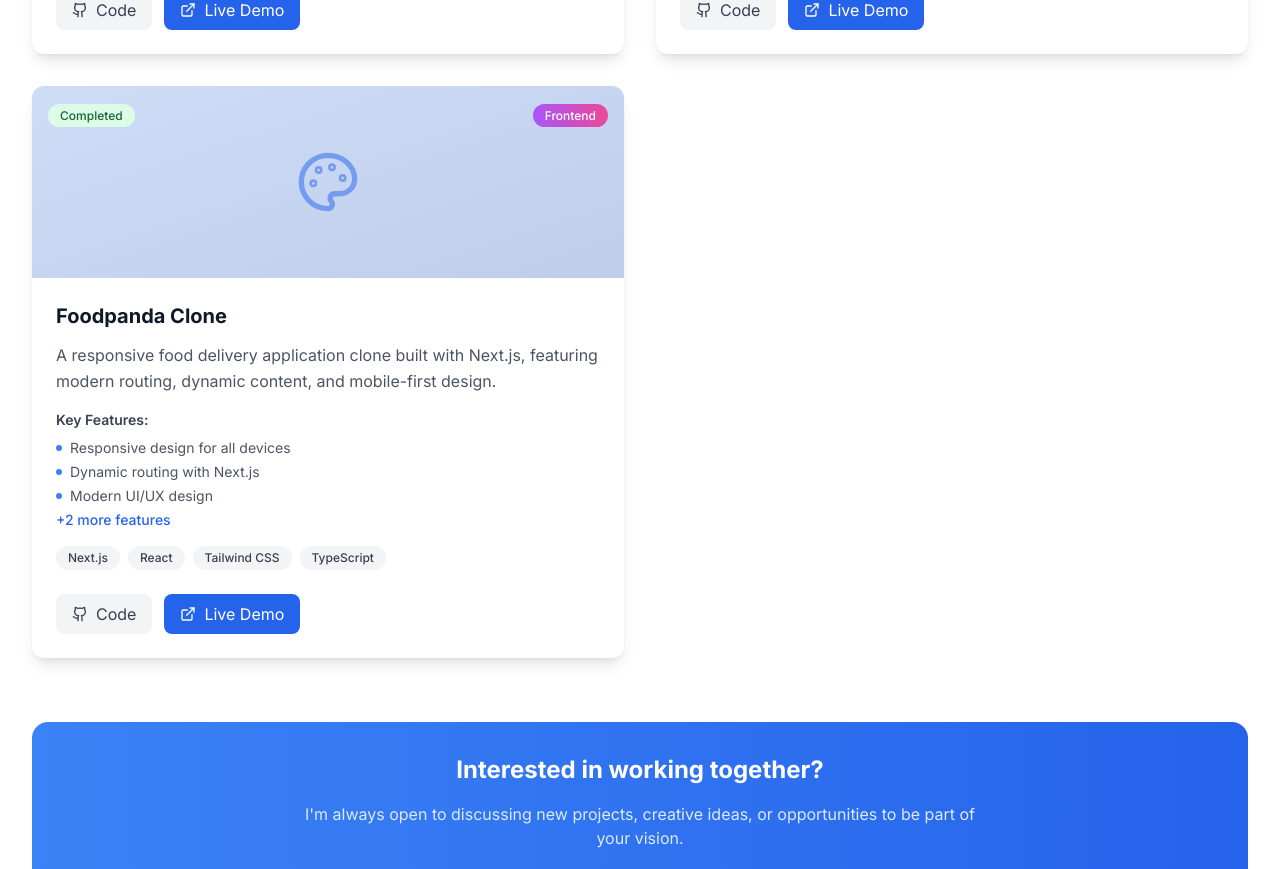
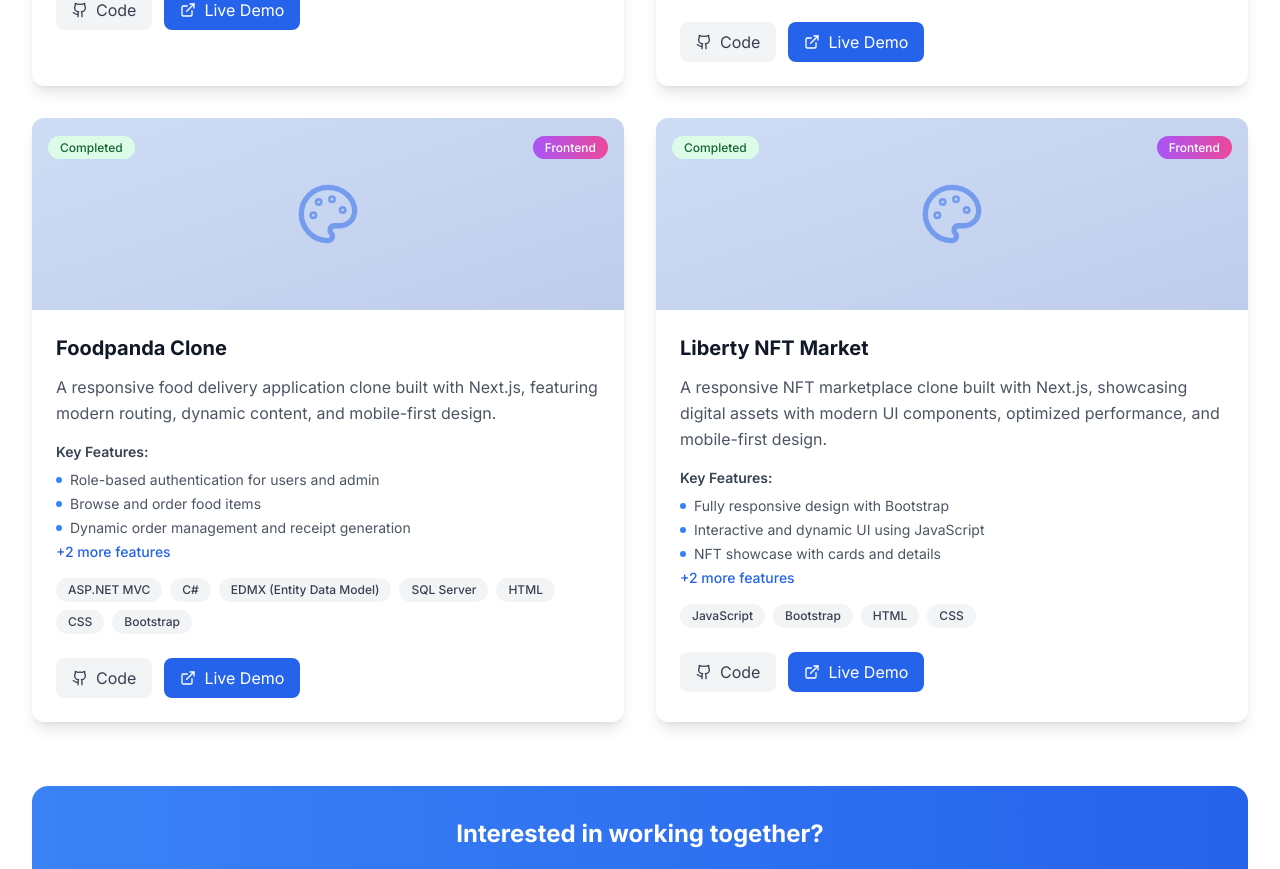
Before and after one commit to AbdullahRana18/react-portfolio, a React (Vite) app: page / in a window 1280 px wide. Shown: the part 3506-4375 px from the top of the page. Built offline with nearby package versions, Linux system fonts and the light colour scheme.

Commit message:
updated chatbot and components

```diff
--- a/src/components/Chatbot.jsx
+++ b/src/components/Chatbot.jsx
@@ -41,7 +41,7 @@
     },
     projects: {
       keywords: ['projects', 'portfolio', 'work', 'applications', 'built', 'developed'],
-      response: "Abdullah has worked on several key projects:\n\n1. **Job Portal with Skill Matching** - React + Tailwind + ASP.NET Web API + SQL Server\n2. **Student Management System** - ASP.NET Core MVC + EF Core + SQL Server + Bootstrap\n3. **Foodpanda Clone** - Next.js + React + Tailwind\n\nYou can find more details about these projects in the Projects section of his portfolio."
+      response: "Abdullah has worked on several key projects:\n\n1. **Job Portal with Skill Matching** - React + Tailwind + ASP.NET Web API + SQL Server\n2. **Student Management System** - ASP.NET Core MVC + EF Core + SQL Server + Bootstrap\n3. **Foodpanda Clone** - ASP.NET MVC', 'C#', 'EDMX (Entity Data Model)', 'SQL Server', 'HTML', 'CSS', 'Bootstrap\n\nYou can find more details about these projects in the Projects section of his portfolio."
     },
     contact: {
       keywords: ['contact', 'email', 'phone', 'location', 'reach', 'get in touch'],
--- a/src/components/Projects.jsx
+++ b/src/components/Projects.jsx
@@ -28,7 +28,7 @@
       title: 'Student Management System',
       description: 'A complete educational management system with multi-role support, attendance tracking, and grade management for educational institutions.',
       image: '/api/placeholder/600/400',
-      technologies: ['ASP.NET Core MVC', 'Entity Framework', 'SQL Server', 'Bootstrap'],
+      technologies: ['ASP.NET Core MVC', 'Entity Framework', 'SQL Server', 'Bootstrap','MVC Web Api'],
       features: [
         'Multi-role authentication (Admin/Teacher/Student)',
         'Attendance tracking system',
@@ -36,7 +36,7 @@
         'Student profile management',
         'Report generation'
       ],
-      github: 'https://github.com/abdullah-rana/student-management',
+      github: 'https://github.com/AbdullahRana18/SchoolManagementSystem',
       live: 'https://student-mgmt-demo.vercel.app',
       status: 'Completed',
       category: 'Backend'
@@ -45,19 +45,37 @@
       title: 'Foodpanda Clone',
       description: 'A responsive food delivery application clone built with Next.js, featuring modern routing, dynamic content, and mobile-first design.',
       image: '/api/placeholder/600/400',
-      technologies: ['Next.js', 'React', 'Tailwind CSS', 'TypeScript'],
+     technologies: ['ASP.NET MVC', 'C#', 'EDMX (Entity Data Model)', 'SQL Server', 'HTML', 'CSS', 'Bootstrap'],
+features: [
+  'Role-based authentication for users and admin',
+  'Browse and order food items',
+  'Dynamic order management and receipt generation',
+  'Admin dashboard to manage food items and users',
+  'Database integration with SQL Server using EDMX'
+      ],
+      github: 'https://github.com/AbdullahRana18/ASP.NET-MVC-Food-Ordering-System',
+      live: 'http://foodpandaooad.somee.com/',
+      status: 'Completed',
+      category: 'Frontend'
+    },
+    {
+      title: 'Liberty NFT Market',
+      description: 'A responsive NFT marketplace clone built with Next.js, showcasing digital assets with modern UI components, optimized performance, and mobile-first design.',
+      image: '/api/placeholder/600/400',
+      technologies: ['JavaScript', 'Bootstrap', 'HTML', 'CSS'],
       features: [
-        'Responsive design for all devices',
-        'Dynamic routing with Next.js',
-        'Modern UI/UX design',
-        'Restaurant and menu browsing',
-        'Shopping cart functionality'
+        'Fully responsive design with Bootstrap',
+  'Interactive and dynamic UI using JavaScript',
+  'NFT showcase with cards and details',
+  'Modern marketplace-style layout',
+  'Cross-browser compatibility'
       ],
-      github: 'https://github.com/abdullah-rana/foodpanda-clone',
-      live: 'https://foodpanda-clone-demo.vercel.app',
+      github: 'https://github.com/AbdullahRana18/-Liberty-NFT-Market-NFT-Marketplace-',
+      live: 'https://libertynftmarket-five.vercel.app/',
       status: 'Completed',
       category: 'Frontend'
     }
+
   ]
 
   const containerVariants = {
```
